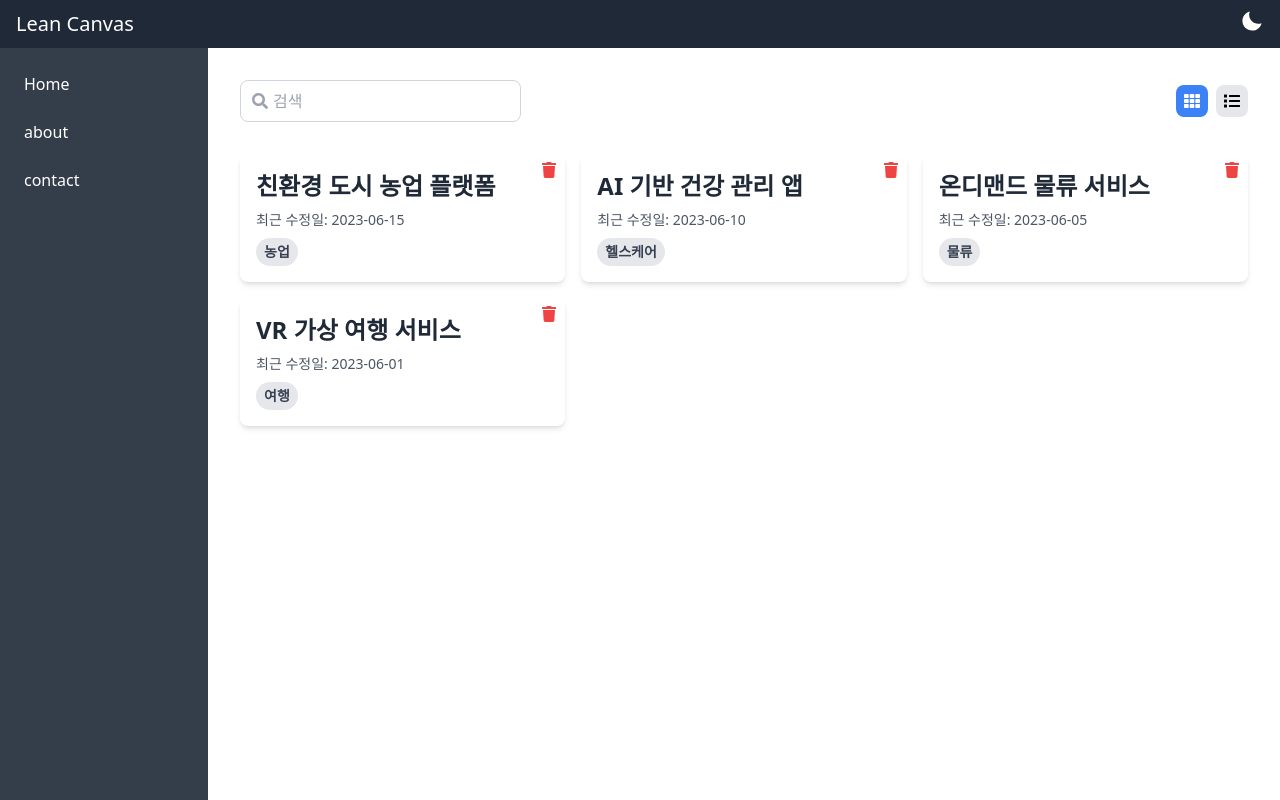
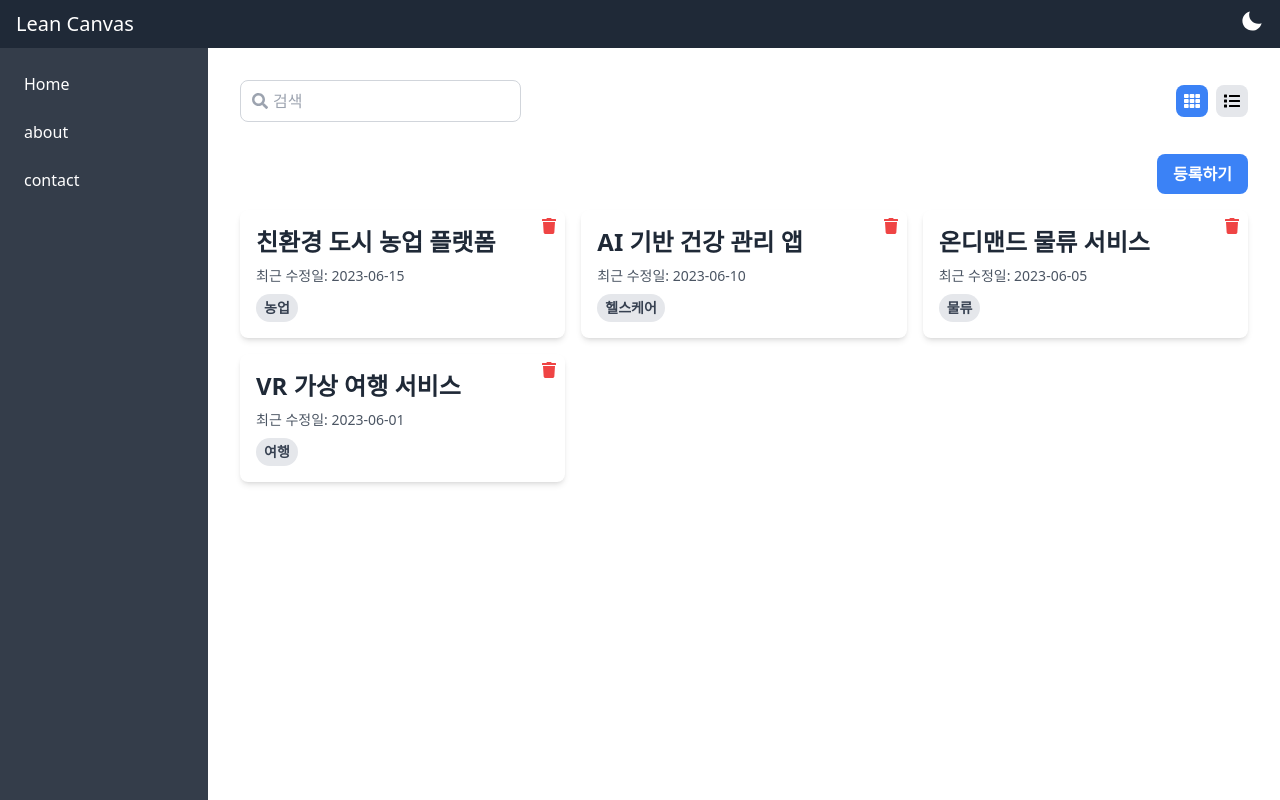
Before and after one commit to GCgang/lean-canvas, a React (Vite) app: page / in a window 1280 px wide. Built offline with nearby package versions, Linux system fonts and the light colour scheme; data requests are answered from the project's data file.

Commit message:
Feat: AddCanvas

```diff
--- /dev/null
+++ b/src/components/AddCanvasButton.jsx
@@ -0,0 +1,15 @@
+import { FaSpinner } from 'react-icons/fa';
+
+export default function AddCanvasButton({ isLoadingCreate, onCreateCanvas }) {
+  return (
+    <button
+      onClick={onCreateCanvas}
+      className='py-2 px-4  bg-blue-500 hover:bg-blue-600 rounded-lg font-bold text-white transition-colors duration-300 focus:outline-none focus:ring-2 focus:ring-blue-500 focus:ring-opacity-50'
+    >
+      <span className='flex items-center justify-center'>
+        {isLoadingCreate && <FaSpinner className='animate-spin mr-2' />}
+        등록하기
+      </span>
+    </button>
+  );
+}
--- a/src/pages/Home.jsx
+++ b/src/pages/Home.jsx
@@ -3,9 +3,10 @@ import CanvasList from '../components/CanvasList';
 import SearchBar from '../components/SearchBar';
 import ViewToggle from '../components/ViewToggle';
 import { useEffect } from 'react';
-import { getCanvases } from '../api/cavas';
+import { createCanvas, getCanvases } from '../api/cavas';
 import Loading from '../components/Loading';
 import Error from '../components/Error';
+import AddCanvasButton from '../components/AddCanvasButton';
 
 export default function Home() {
   const [searchInput, setSearchInput] = useState('');
@@ -18,7 +19,7 @@ export default function Home() {
     try {
       setIsLoading(true);
       setIsError(null);
-      await new Promise((resolver) => setTimeout(resolver, 2000));
+      await new Promise((resolver) => setTimeout(resolver, 1000));
       const response = await getCanvases(params);
       setData(response.data);
     } catch (error) {
@@ -27,6 +28,20 @@ export default function Home() {
       setIsLoading(false);
     }
   }
+
+  const [isLoadingCreate, setIsLoadingCreate] = useState(false);
+  const handleCreateCanvas = async () => {
+    try {
+      setIsLoadingCreate(true);
+      await new Promise((resolver) => setTimeout(resolver, 1000));
+      await createCanvas();
+      fetchData({ title_like: searchInput });
+    } catch (error) {
+      alert(error.message);
+    } finally {
+      setIsLoadingCreate(false);
+    }
+  };
 
   useEffect(() => {
     fetchData({ title_like: searchInput });
@@ -46,6 +61,12 @@ export default function Home() {
         <SearchBar searchInput={searchInput} setSearchInput={setSearchInput} />
         <ViewToggle isGridView={isGridView} setIsGridView={setIsGridView} />
       </div>
+      <div className='flex justify-end mb-4'>
+        <AddCanvasButton
+          isLoadingCreate={isLoadingCreate}
+          onCreateCanvas={handleCreateCanvas}
+        />
+      </div>
       {isLoading && <Loading />}
       {isError && <Error message={isError.message} onRetry={handleRetry} />}
       {!isLoading && !isError && (
```
